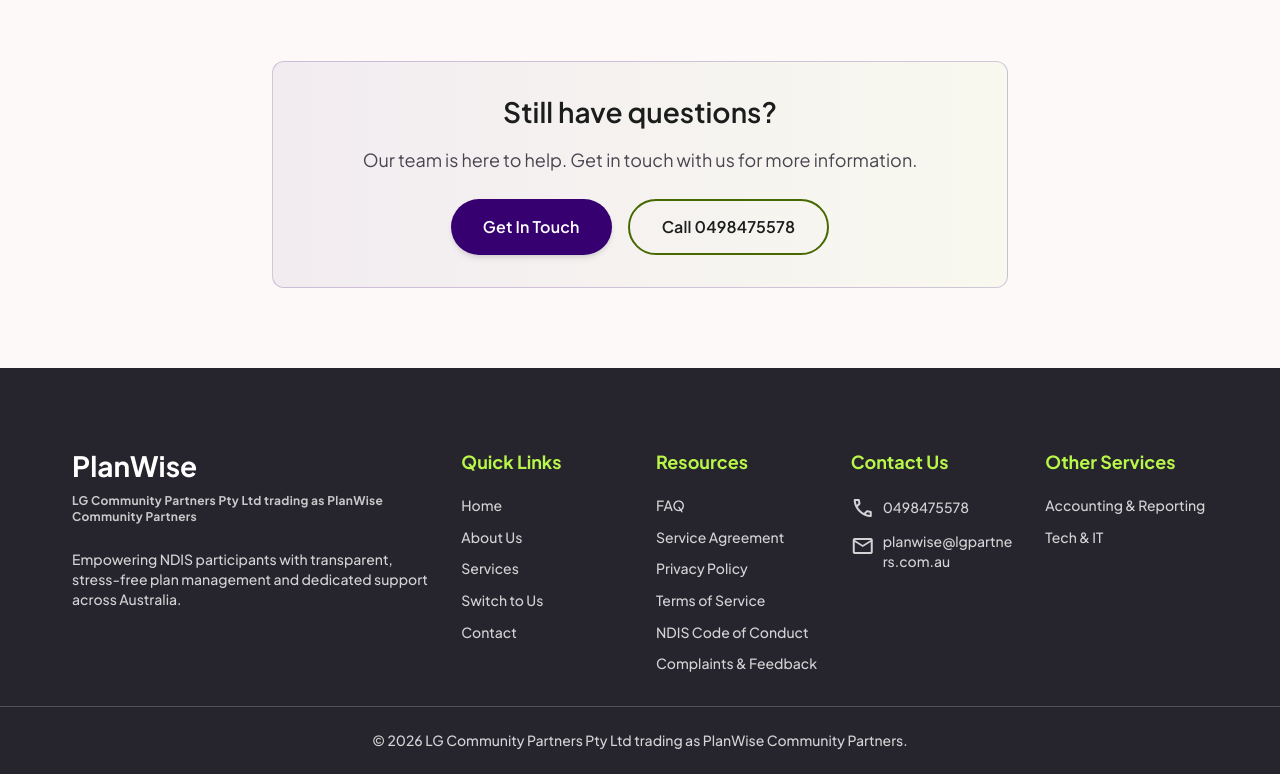
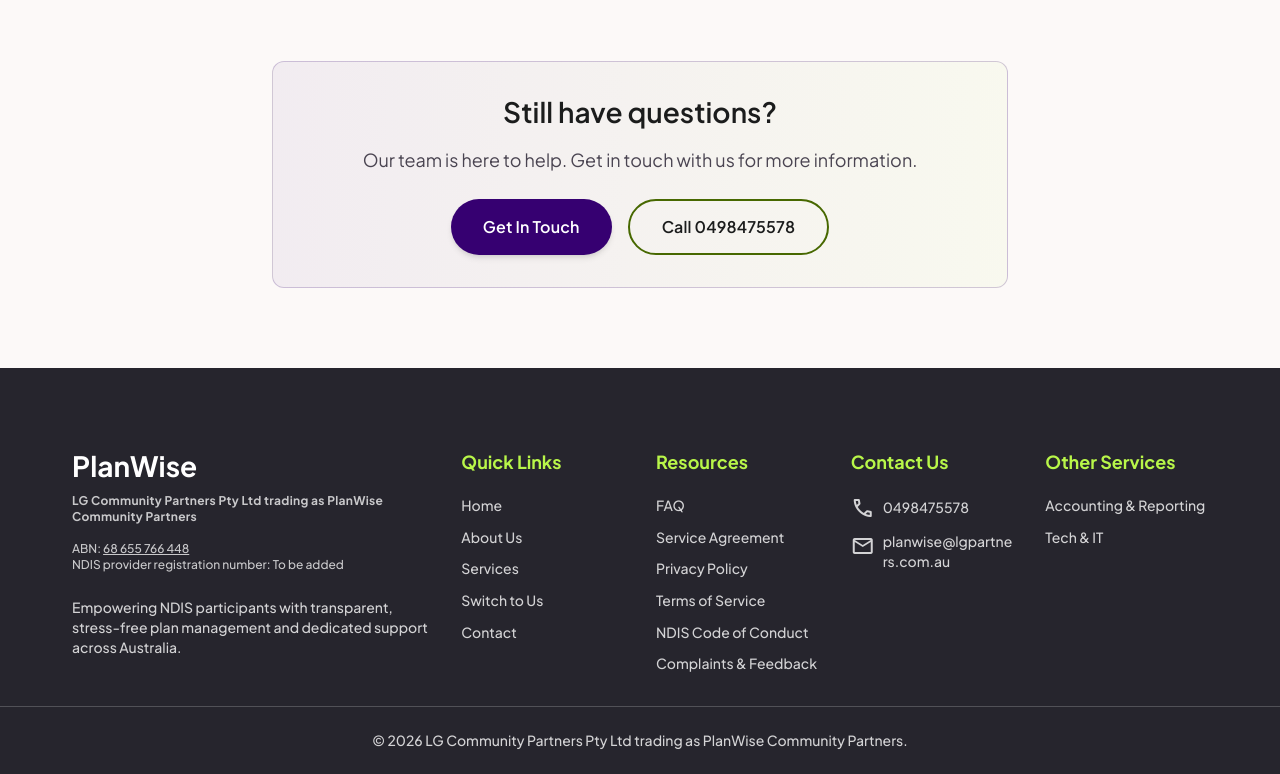
Before and after one commit to udaychugh/plan-wise-partners, a website: page faq.html in a window 1280 px wide. Shown: the part 1334-2108 px from the top of the page. Drawn offline with nearby package versions, Linux system fonts and the light colour scheme.

Commit message:
more changes

```diff
--- a/assets/footer.js
+++ b/assets/footer.js
@@ -12,6 +12,19 @@
             class="font-label-sm text-label-sm text-on-tertiary/75 dark:text-on-tertiary-container/75 -mt-2 text-xs font-bold tracking-wide"
           >
             LG Community Partners Pty Ltd trading as PlanWise Community Partners
+          </p>
+          <p
+            class="font-label-sm text-label-sm text-on-tertiary/75 dark:text-on-tertiary-container/75 text-xs"
+          >
+            ABN:
+            <a
+              class="underline"
+              href="https://abr.business.gov.au/ABN/View?abn=68655766448"
+              target="_blank"
+              rel="noopener noreferrer"
+            >68 655 766 448</a>
+            <br />
+            NDIS provider registration number: To be added
           </p>
           <p
             class="font-label-sm text-label-sm text-on-tertiary/80 dark:text-on-tertiary-container/80 mt-2 text-sm"
```
Also changed, not shown: index.html (+4 -4 lines), ndis-code-of-conduct.html (+2 -1 lines), assets/css/site.css.
